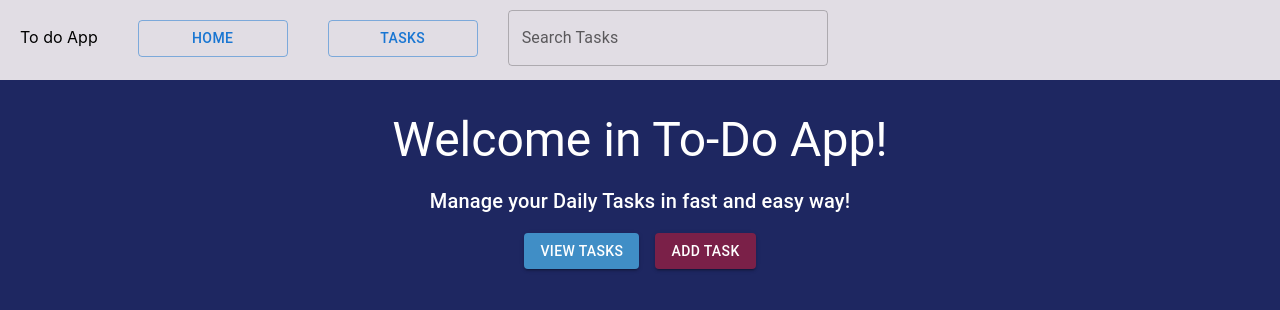
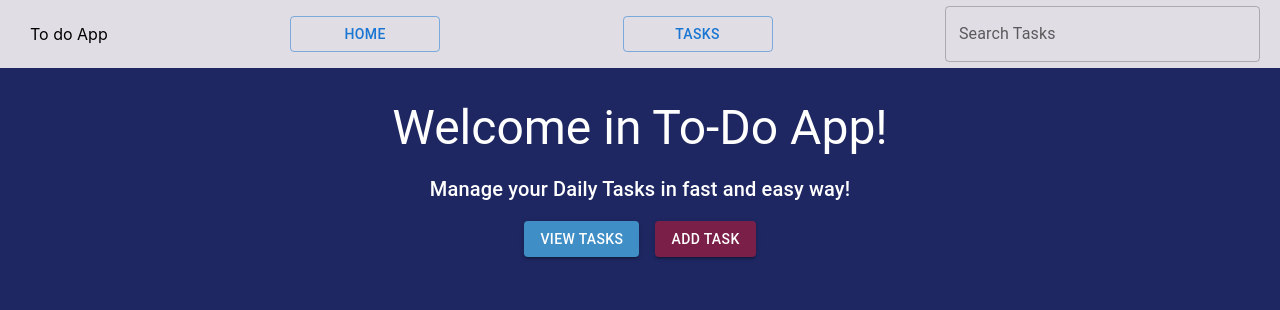
Before and after one commit to Grodelek/Internship_Task_OpenExperienceGmbH, a React (Create React App) app in the folder frontend/todolist/: page / in a window 1280 px wide. Shown: the top 310 px of the page. Built offline with nearby package versions, Linux system fonts and the light colour scheme.

Commit message:
css changes

```diff
--- a/frontend/todolist/src/App.css
+++ b/frontend/todolist/src/App.css
@@ -5,7 +5,12 @@ body{
 .navbar{
   background-color: rgba(250, 244, 244, 0.89);
   width: auto;
-  height: 5em;
+  height: 3em;
+  display: flex;
+  justify-content: space-between;
+  align-items: center;
+  padding: 10px;
+
 }
 .data-grid-wrapper{
   margin-top: 10%;
```
